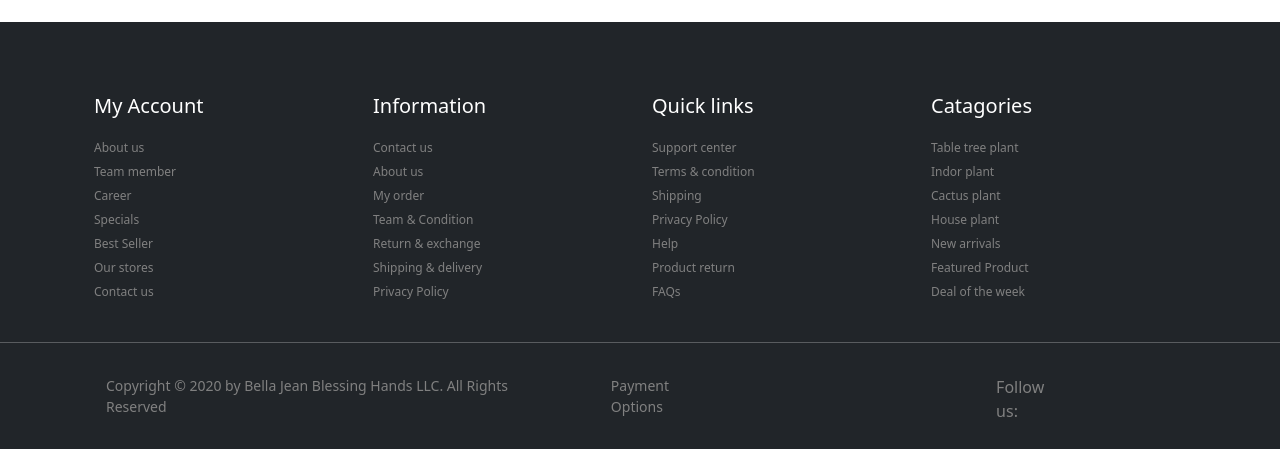
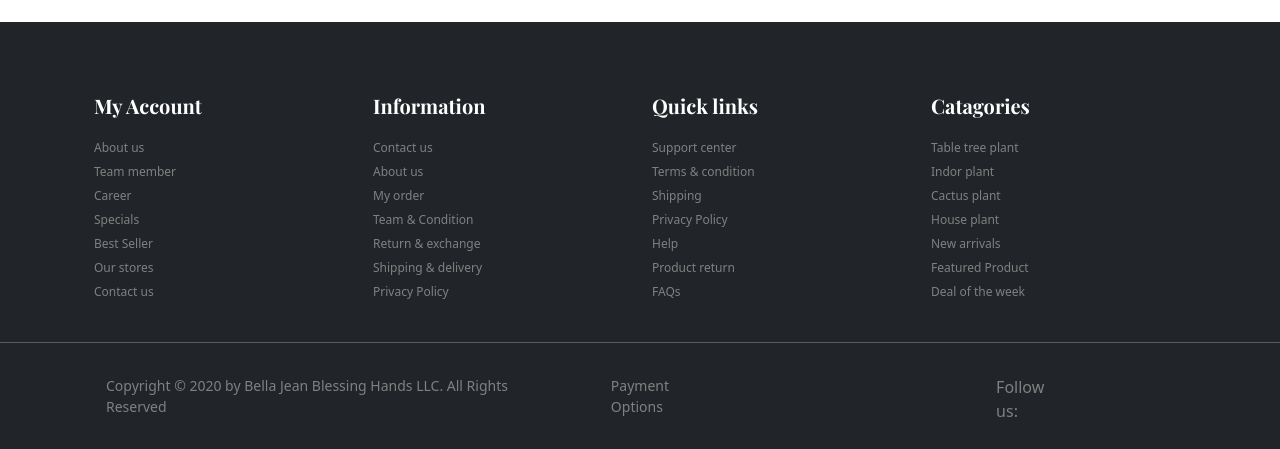
Before and after one commit to shehmirkz/bella-jean, a PHP site: page / in a window 1280 px wide. Shown: the part 2543-2992 px from the top of the page. Run offline with PHP 8.4, Linux system fonts and the light colour scheme; some libraries are stand-ins or nearby versions.

Commit message:
font style change

```diff
--- a/index.html
+++ b/index.html
@@ -265,7 +265,7 @@
                 <div class="row">
                     <!--Grid column-->
                     <div class="col-xs-6 col-sm-6 col-md-6 col-lg-3 mb-4 mb-md-0 text-start">
-                    <h5 class="pb-2">My Account</h5>
+                    <h5 class="pb-2 footer-heading">My Account</h5>
                     <ul class="list-unstyled mb-0 text-start">
                         <li>
                             <a class="text-white text-decoration-none" id="footer-text" href="">About us</a>
@@ -294,7 +294,7 @@
 
                     <!--Grid column-->
                     <div class="col-xs-6 col-sm-6 col-md-6 col-lg-3 mb-4 mb-md-0 text-start">
-                        <h5 class="pb-2">Information</h5>
+                        <h5 class="pb-2 footer-heading">Information</h5>
                         <ul class="list-unstyled mb-0 text-start">
                             <li>
                                 <a class="text-white text-decoration-none" id="footer-text" href="">Contact us</a>
@@ -323,7 +323,7 @@
 
                     <!--Grid column-->
                     <div class="col-xs-6 col-sm-6 col-md-6 col-lg-3 mb-4 mb-md-0 text-start">
-                        <h5 class="pb-2">Quick links</h5>
+                        <h5 class="pb-2 footer-heading">Quick links</h5>
                         <ul class="list-unstyled mb-0 text-start">
                             <li>
                                 <a class="text-white text-decoration-none" id="footer-text" href="">Support center</a>
@@ -352,7 +352,7 @@
 
                     <!--Grid column-->
                     <div class="col-xs-6 col-sm-6 col-md-6 col-lg-3 mb-4 mb-md-0 text-start">
-                        <h5 class="pb-2">Catagories</h5>
+                        <h5 class="pb-2 footer-heading">Catagories</h5>
                         <ul class="list-unstyled mb-0 text-start">
                             <li>
                                 <a class="text-white text-decoration-none" id="footer-text" href="">Table tree plant</a>
--- a/style.css
+++ b/style.css
@@ -209,6 +209,12 @@
     font-family: 'Roboto', sans-serif;
     font-weight: 400;
     font-size: 20px;
+}
+
+
+.footer-heading {
+    font-family: 'Playfair Display', serif;
+    font-weight: 700;
 }
 
 #footer-text {
```
